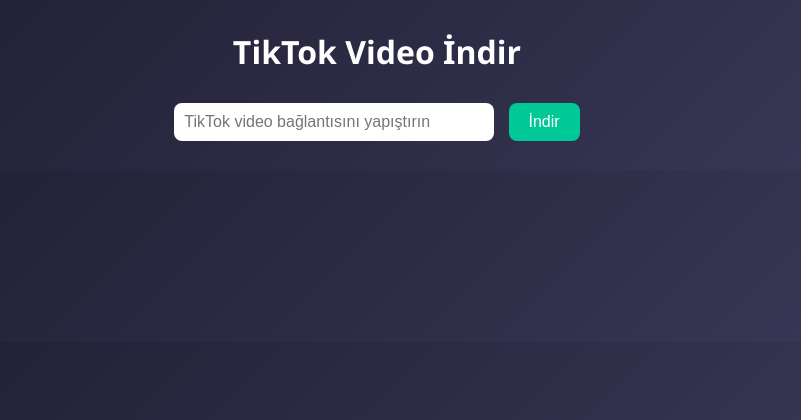
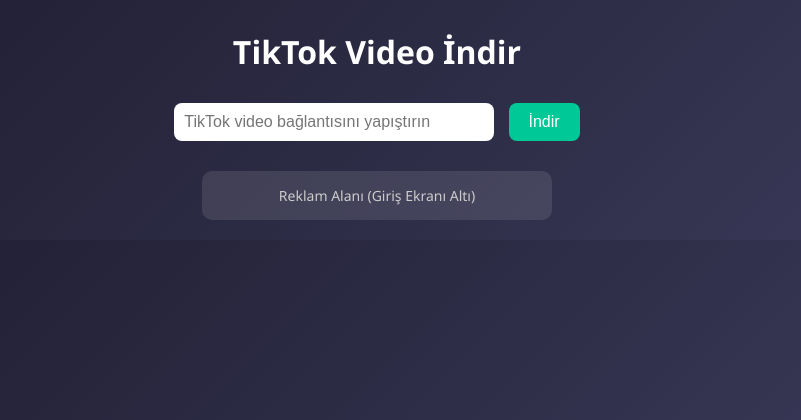
Before and after one commit to ferhatplt/tiktok-video-indirici, a Flask app: page / in a window 1280 px wide. Shown: the top 420 px of the page, without its empty margins (263-1064 px from the left). Run offline with Flask 3, Linux system fonts and the light colour scheme.

Commit message:
Update index.html

```diff
--- a/templates/index.html
+++ b/templates/index.html
@@ -4,6 +4,11 @@
   <meta charset="UTF-8">
   <meta name="viewport" content="width=device-width, initial-scale=1.0">
   <title>TikTok Video İndir</title>
+
+  <!-- SEO Meta Etiketleri -->
+  <meta name="description" content="TikTok videolarını ücretsiz ve hızlı bir şekilde indir. Filigransız, filigranlı ve MP3 seçenekleriyle TikTok video indirici.">
+  <meta name="keywords" content="tiktok video indir, tiktok mp3 indir, tiktok indirici, filigransız video indir, video dönüştürücü">
+  <meta name="robots" content="index, follow">
 
   <!-- Google AdSense başlangıç kodu -->
   <script async src="https://pagead2.googlesyndication.com/pagead/js/adsbygoogle.js?client=ca-pub-5508343587267822"
@@ -96,6 +101,11 @@
     </form>
   </div>
 
+  <div id="reklam-giris" class="reklam-alani">
+    <!-- Giriş ekranı alt reklam -->
+    Reklam Alanı (Giriş Ekranı Altı)
+  </div>
+
   <div id="sonuc"></div>
 
   <script>
@@ -116,8 +126,14 @@
         if (data.error) return alert(data.error);
 
         formContainer.style.display = 'none';
+        reklamGiris.style.display = 'none';
 
         sonucDiv.innerHTML = `
+          <div id="reklam-ust" class="reklam-alani">
+            <!-- Kart üst reklam -->
+            Reklam Alanı (Kart Üstü)
+          </div>
+
           <div class="card">
             <div class="profile">
               <img src="${data.profil_resmi}" alt="Profil">
@@ -131,6 +147,11 @@
               <button onclick="indir('${data.filigranli}', 'filigranli.mp4')">Filigranlı İndir</button>
               <button onclick="indir('${data.mp3}', 'ses.mp3')">MP3 Olarak İndir</button>
             </div>
+          </div>
+
+          <div id="reklam-alt" class="reklam-alani">
+            <!-- Kart alt reklam -->
+            Reklam Alanı (Kart Altı)
           </div>
         `;
       } catch (err) {
```
